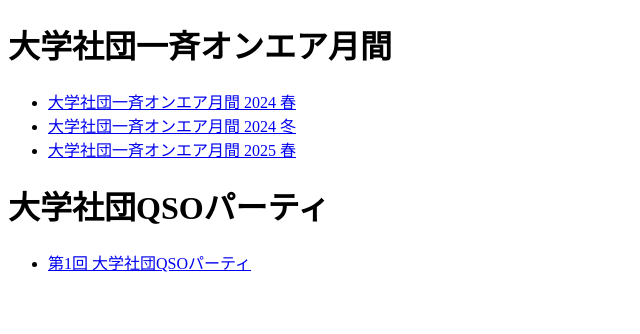
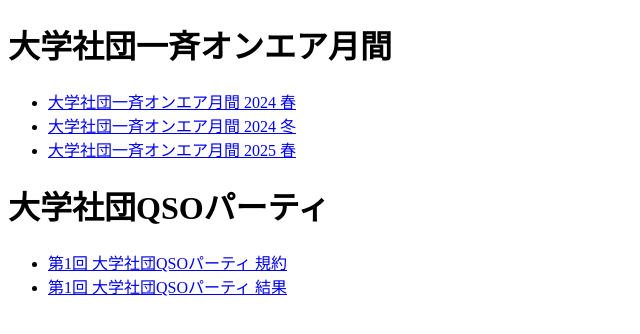
Before and after one commit to ja1zlo/ja1zlo.u-tokyo.org, an Astro site: page /univ_onair_together in a window 1280 px wide. Shown: the whole page, without its empty margins (0-640 px from the left). Built offline with nearby package versions, Linux system fonts and the light colour scheme; Astro itself is replaced by a stand-in of ours.

Commit message:
Update links for 大学社団QSOパーティ

```diff
--- a/src/pages/univ_onair_together/index.mdx
+++ b/src/pages/univ_onair_together/index.mdx
@@ -6,4 +6,5 @@
 
 # 大学社団QSOパーティ
 
-- [第1回 大学社団QSOパーティ](/univ_onair_together/202511)
+- [第1回 大学社団QSOパーティ 規約](/univ_onair_together/202511)
+- [第1回 大学社団QSOパーティ 結果](/univ_onair_together/202511_result)
```
